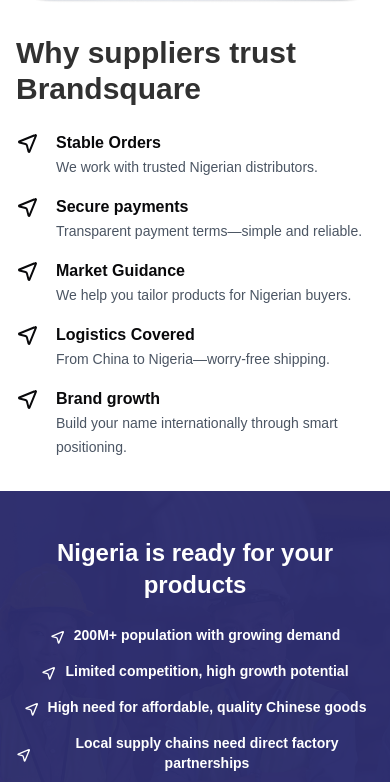
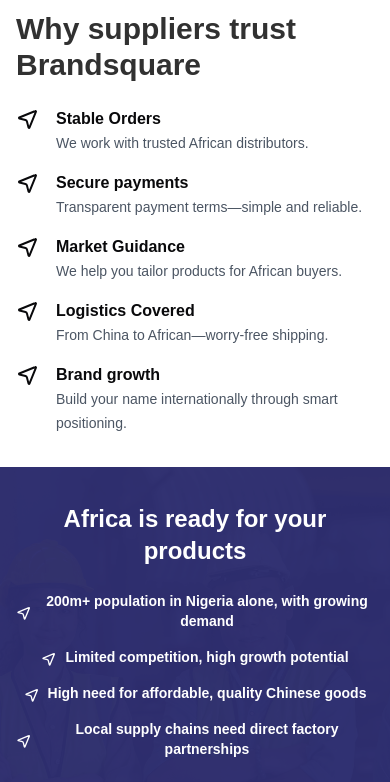
Before and after one commit to Brand-Square/brandsquare-supplyers, a Next.js app: page / in a window 390 px wide. Shown: the part 1140-1922 px from the top of the page. Built offline with nearby package versions, Linux system fonts and the light colour scheme.

Commit message:
`Update "Nigeria" to "African" in multiple places throughout DesktopHome and MobileHome components`

```diff
--- a/src/app/components/pages/DesktopHome.tsx
+++ b/src/app/components/pages/DesktopHome.tsx
@@ -16,7 +16,7 @@
 const content = [
   {
     title: "Stable Orders",
-    description: "We work with trusted Nigerian distributors.",
+    description: "We work with trusted African distributors.",
   },
   {
     title: "Secure Payments",
@@ -24,11 +24,11 @@
   },
   {
     title: "Market Guidance",
-    description: "We help you tailor products for Nigerian buyers."
+    description: "We help you tailor products for African buyers."
   },
   {
     title: "Logistics Covered",
-    description: "From China to Nigeria—worry-free shipping."
+    description: "From China to African—worry-free shipping."
   },
   {
     title: "Brand Growth",
@@ -82,7 +82,7 @@
                 Become a BrandSquare Supplier - Expand Your Reach.
               </h1>
               <p className="text-[#313131] text-base lg:text-lg mt-4">
-                Tap into Nigeria&apos;s booming market with guaranteed orders, reliable logistics, and full market support.
+                Tap into African&apos;s booming market with guaranteed orders, reliable logistics, and full market support.
               </p>
             </div>
             <div className="mt-6 flex flex-wrap gap-4">
@@ -138,7 +138,7 @@
           </div>
         </section>
 
-        {/* Nigeria Ready Section */}
+        {/* African Ready Section */}
         <section className="relative py-16 min-h-[500px] flex items-center"
           style={{
             backgroundImage: "url('/assets/images/groupphoto.png')",
@@ -150,7 +150,7 @@
           <div className="container mx-auto px-4 relative z-10 text-white">
             <div className="max-w-4xl mx-auto text-center">
               <h2 className="text-3xl lg:text-5xl font-bold mb-8 leading-tight">
-                Nigeria is ready for your products
+                Africa is ready for your products
               </h2>
 
               <div className="space-y-6 mb-10">
--- a/src/app/components/pages/MobileHome.tsx
+++ b/src/app/components/pages/MobileHome.tsx
@@ -16,7 +16,7 @@
 const content = [
   {
     title: "Stable Orders",
-    description: "We work with trusted Nigerian distributors.",
+    description: "We work with trusted African distributors.",
   },
   {
     title: "Secure payments",
@@ -24,11 +24,11 @@
   },
   {
     title: "Market Guidance",
-    description: "We help you tailor products for Nigerian buyers."
+    description: "We help you tailor products for African buyers."
   },
   {
     title: "Logistics Covered",
-    description: "From China to Nigeria—worry-free shipping."
+    description: "From China to African—worry-free shipping."
   },
   {
     title: "Brand growth",
@@ -82,7 +82,7 @@
                 Become a BrandSquare Supplier - Expand Your Reach.
               </h1>
               <p className="text-[#313131] text-base mt-2">
-                Tap into Nigeria&apos;s booming market with guaranteed orders, reliable logistics, and full market support.
+                Tap into African&apos;s booming market with guaranteed orders, reliable logistics, and full market support.
               </p>
               <div className="mt-6 flex flex-col space-y-4">
                 {renderAuthButton()}
@@ -134,7 +134,7 @@
           </div>
         </section>
 
-        {/* Nigeria Ready Section - Mobile Restructured */}
+        {/* African Ready Section - Mobile Restructured */}
         <section className="relative py-8 min-h-[400px] flex items-center"
           style={{
             backgroundImage: "url('/assets/images/groupphoto.png')",
@@ -146,11 +146,11 @@
           <div className="container mx-auto px-4 relative z-10 text-white">
             <div className="flex flex-col items-center text-center">
               <h2 className="text-2xl font-bold mb-6">
-                Nigeria is ready for your products
+                Africa is ready for your products
               </h2>
               <div className="space-y-4 mb-6">
                 {[
-                  "200M+ population with growing demand",
+                  "200m+ population in Nigeria alone, with growing demand",
                   "Limited competition, high growth potential",
                   "High need for affordable, quality Chinese goods",
                   "Local supply chains need direct factory partnerships"
```
